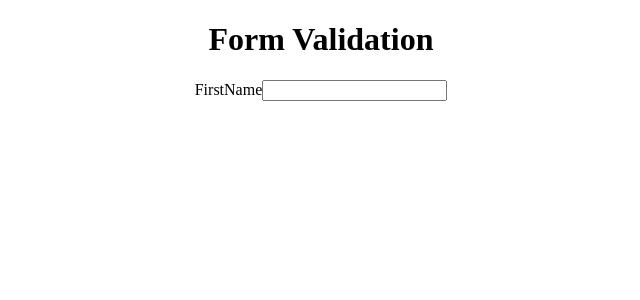
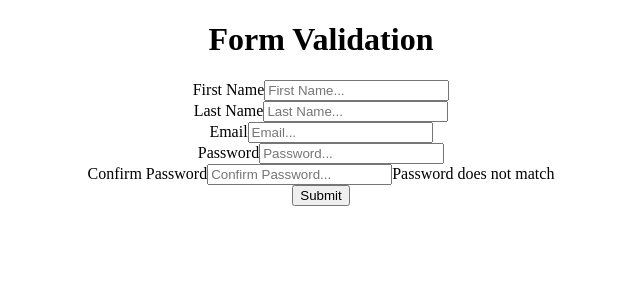
Before and after one commit to adarsh206/machine-coding-interview-questions, a React (Vite) app in the folder form-validation/: page / in a window 1280 px wide. Shown: the top 300 px of the page, without its empty margins (319-959 px from the left). Built offline with nearby package versions, Linux system fonts and the light colour scheme.

Commit message:
inputs added

```diff
--- a/form-validation/src/App.jsx
+++ b/form-validation/src/App.jsx
@@ -53,14 +53,39 @@ function App() {
 
   const [formData, setFormData] = useState(defaultValues);
 
+  const handleInput = (e) => {
+    const key = e.target.id;
+    const value = e.target.value;
+    console.log(key, value)
+  }
+
   return (
   <div className='App'>
     <h1>Form Validation</h1>
     <div className="container">
       <form>
         <div className="form-item">
-          <label>FirstName</label>
-          <input />
+         {
+          Object.keys(formData).map((key) => {
+            const { id, label, type, placeholder, value, isError, errorMsg } = formData[key];
+            return <div className='form-item'>
+              <label>{label}</label>
+              <input onChange={handleInput}
+              id={id} placeholder={placeholder} type={type} value={value}/>
+              {
+                isError &&
+                <span className='error'>{errorMsg}</span>
+              }
+              {
+                key === 'confirmPassword' &&
+                <span className='error'>Password does not match</span>
+              }
+            </div>
+          })
+         }
+         <div className='form-item'>
+          <button>Submit</button>
+         </div>
         </div>
       </form>
     </div>
```
